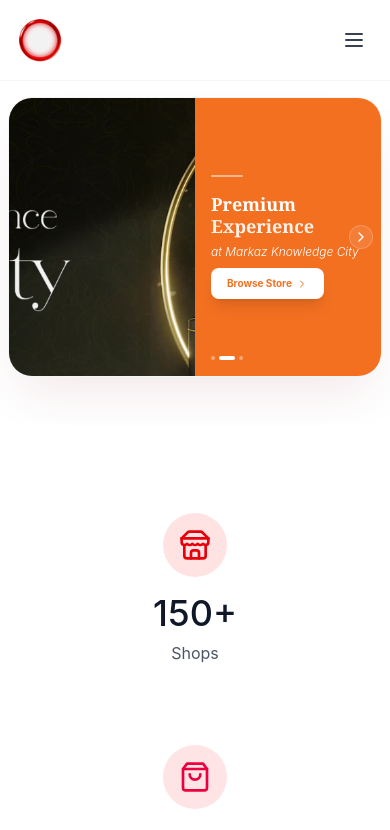
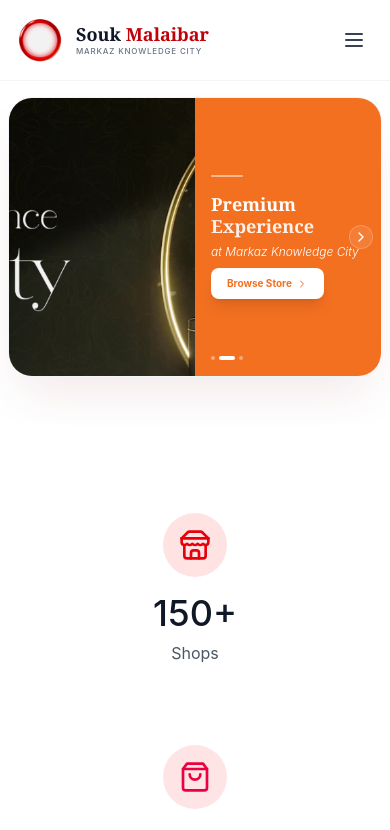
Before and after one commit to mdnaseef2004/souk-malaibar-website, a React (Vite) app: page / in a window 390 px wide. Shown: the top 830 px of the page. Built offline with nearby package versions, Linux system fonts and the light colour scheme.

Commit message:
Show Souk Malaibar branding in mobile header

```diff
--- a/src/app/components/Layout.tsx
+++ b/src/app/components/Layout.tsx
@@ -30,11 +30,11 @@ export function Layout() {
               <div className="relative">
                 <img src={getImageUrl("/logo.PNG")} alt="Souk Malaibar Logo" className="h-12 w-auto" />
               </div>
-              <div className="hidden sm:block">
-                <h1 className="font-serif font-bold text-2xl text-gray-900 leading-tight">
+              <div className="block">
+                <h1 className="font-serif font-bold text-lg sm:text-2xl text-gray-900 leading-tight">
                   Souk <span className="text-red-700">Malaibar</span>
                 </h1>
-                <p className="text-[10px] tracking-[0.2em] uppercase text-gray-500 font-medium">Markaz Knowledge City</p>
+                <p className="text-[8px] sm:text-[10px] tracking-[0.1em] sm:tracking-[0.2em] uppercase text-gray-500 font-medium">Markaz Knowledge City</p>
               </div>
             </Link>
 
```
